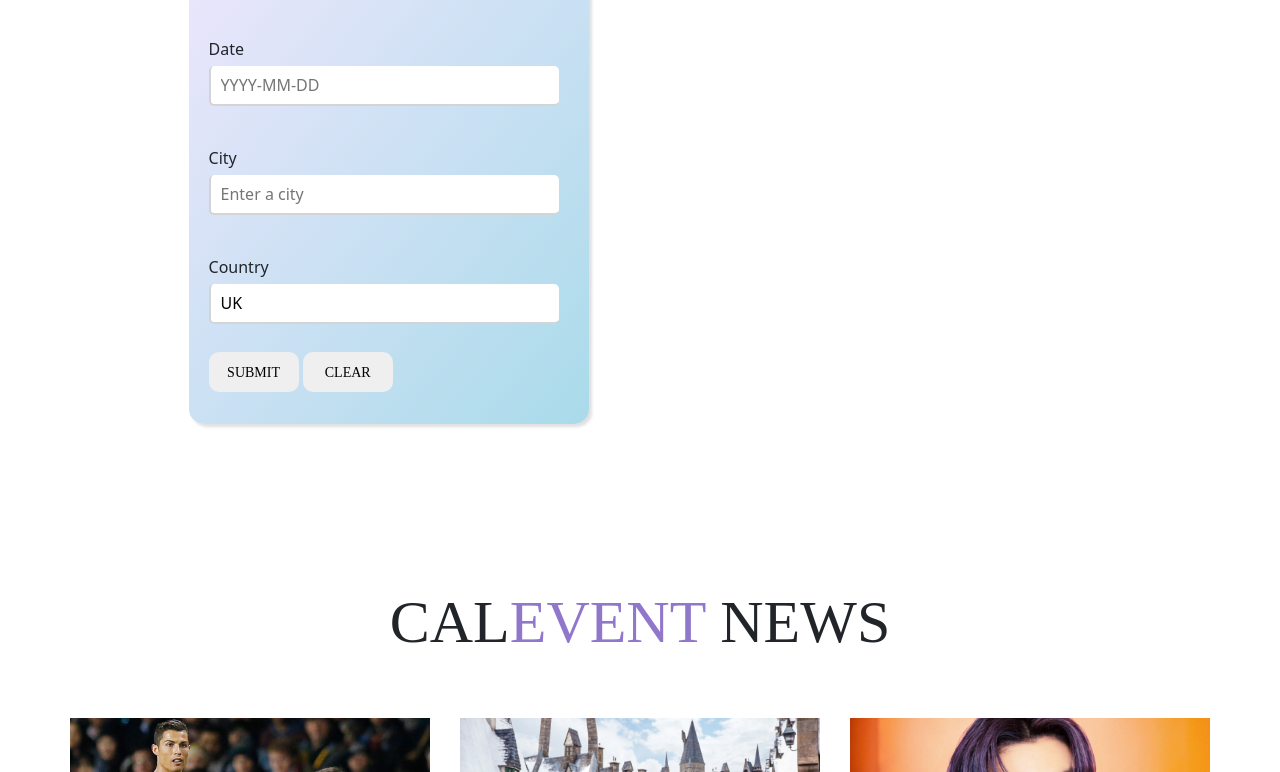
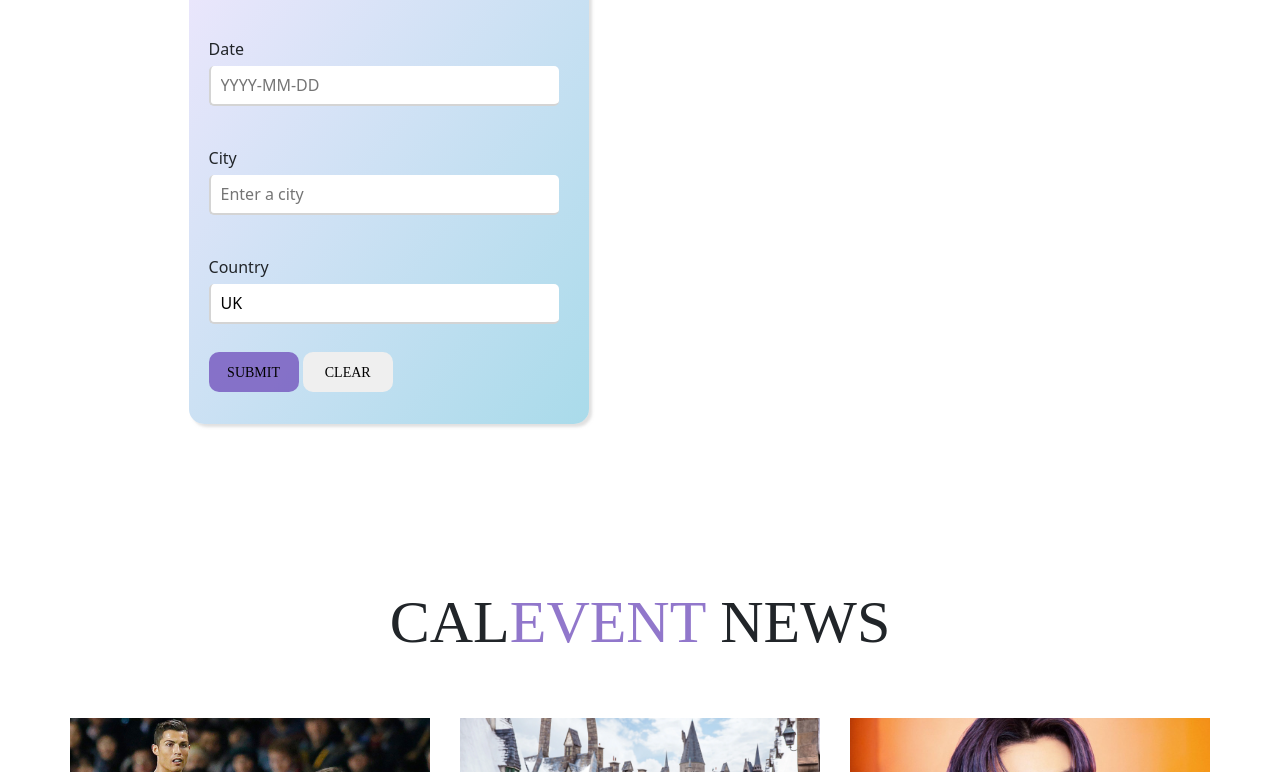
Before and after one commit to abdalla-diaai/calevent, a plain HTML site: page index.html in a window 1280 px wide. In both pictures the pointer is over the button "SUBMIT". Shown: the part 1087-1859 px from the top of the page. Drawn offline with nearby package versions, Linux system fonts and the light colour scheme; no server answers.

Commit message:
added hover effect to form buttons.

```diff
--- a/assets/styles.css
+++ b/assets/styles.css
@@ -412,6 +412,10 @@ form .user-inputs .input-field {
     font-family: Louis-George-Cafe;
 }
 
+#search-button:hover, #clear-button:hover {
+    background-color: var(--purpleColor);
+    cursor: pointer;
+}
 /* highlights the border when user is in that input box */
 .user-inputs .input-field input:focus {
     border-color: var(--purpleColor);
```
